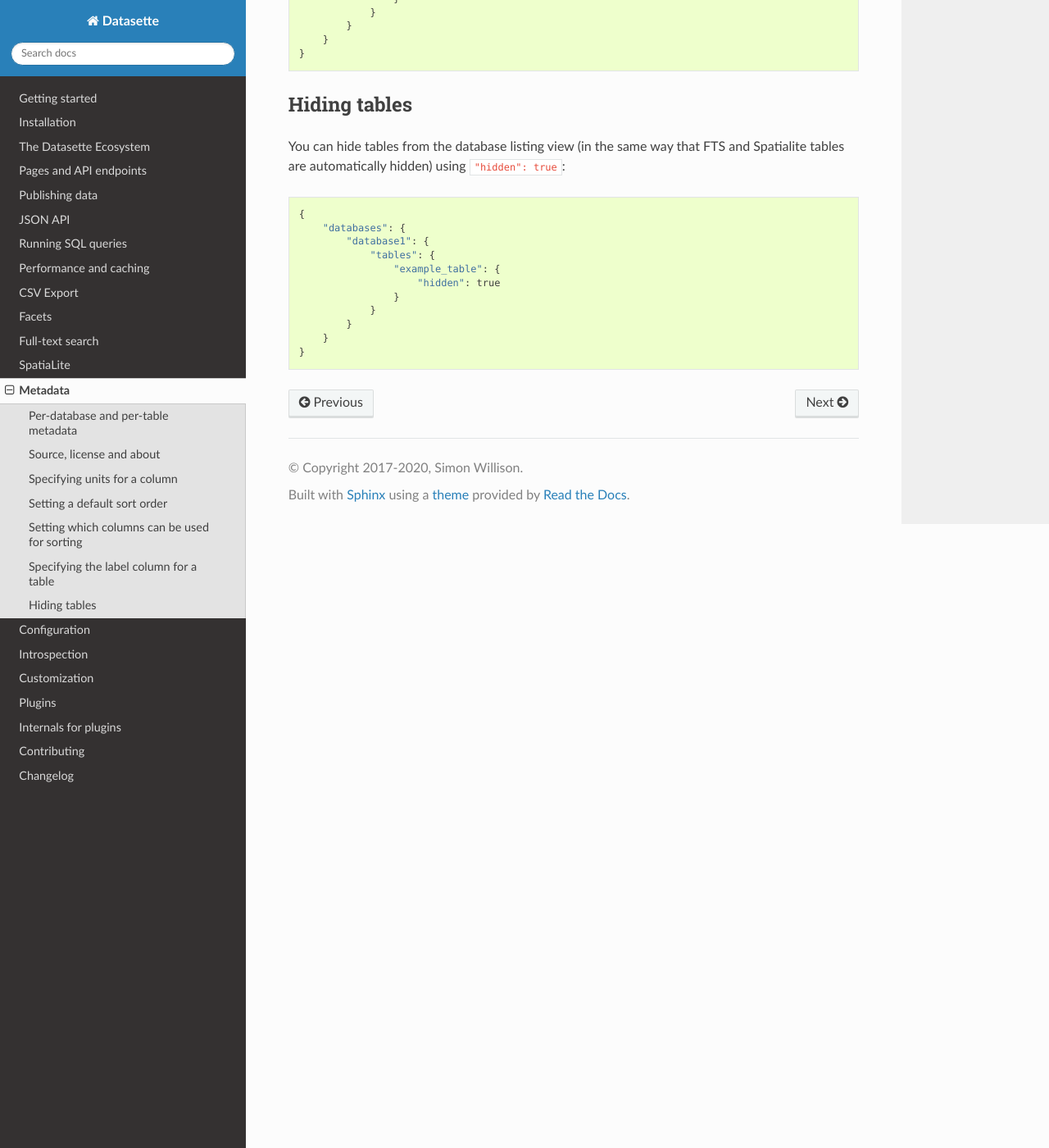
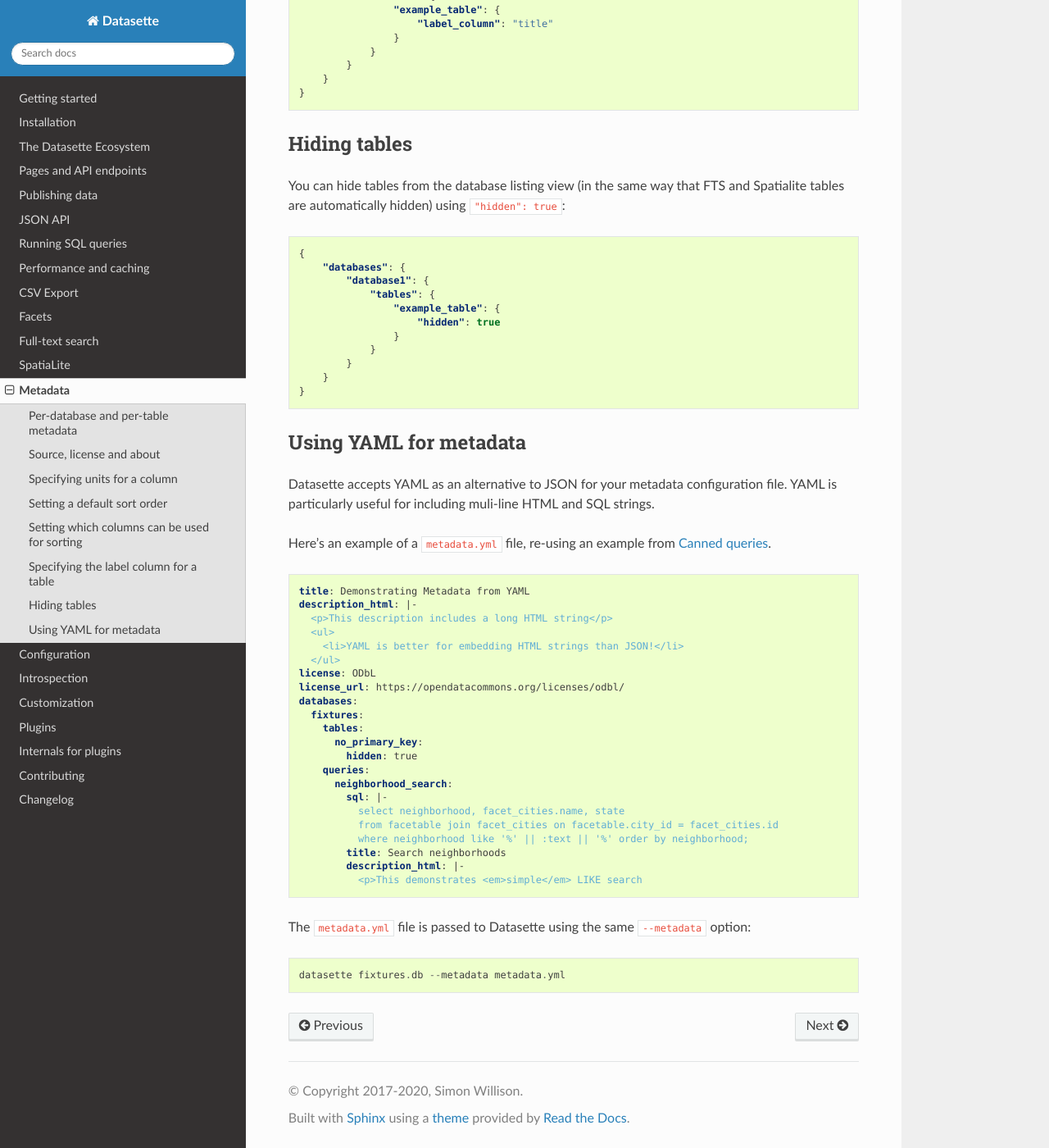
Before and after one commit to simonw/datasette, a Sphinx documentation site: the page built from docs/metadata.rst, in a window 1280 px wide and 1400 px high, scrolled down 4180 px. Shown: the whole window at 82% size. Built offline with Sphinx 7.4.7 and the Read the Docs theme 2.0.0, drawn with Linux system fonts in a browser that asks for light colours; some of the changed text lies outside the part shown.

Commit message:
Added metadata.yml to documentation

```diff
--- a/docs/metadata.rst
+++ b/docs/metadata.rst
@@ -11,7 +11,9 @@
 
     datasette database1.db database2.db --metadata metadata.json
 
-Your ``metadata.json`` file can look something like this::
+Your ``metadata.json`` file can look something like this:
+
+.. code-block:: json
 
     {
         "title": "Custom title for your index page",
@@ -21,6 +23,8 @@
         "source": "Original Data Source",
         "source_url": "http://example.com/"
     }
+
+You can optionally use YAML instead of JSON, see :ref:`metadata_yaml`.
 
 The above metadata will be displayed on the index page of your Datasette-powered
 site. The source and license information will also be included in the footer of
@@ -37,7 +41,9 @@
 footer on every page of the site. The license and source is expected to apply to
 all of your data.
 
-You can also provide metadata at the per-database or per-table level, like this::
+You can also provide metadata at the per-database or per-table level, like this:
+
+.. code-block:: json
 
     {
         "databases": {
@@ -78,7 +84,9 @@
 Datasette supports attaching units to a column, which will be used when displaying
 values from that column. SI prefixes will be used where appropriate.
 
-Column units are configured in the metadata like so::
+Column units are configured in the metadata like so:
+
+.. code-block:: json
 
     {
         "databases": {
@@ -97,7 +105,9 @@
 
 Units are interpreted using Pint_, and you can see the full list of available units in
 Pint's `unit registry`_. You can also add `custom units`_ to the metadata, which will be
-registered with Pint::
+registered with Pint:
+
+.. code-block:: json
 
     {
         "custom_units": [
@@ -114,7 +124,9 @@
 Setting a default sort order
 ----------------------------
 
-By default Datasette tables are sorted by primary key. You can over-ride this default for a specific table using the ``"sort"`` or ``"sort_desc"`` metadata properties::
+By default Datasette tables are sorted by primary key. You can over-ride this default for a specific table using the ``"sort"`` or ``"sort_desc"`` metadata properties:
+
+.. code-block:: json
 
     {
         "databases": {
@@ -128,7 +140,9 @@
         }
     }
 
-Or use ``"sort_desc"`` to sort in descending order::
+Or use ``"sort_desc"`` to sort in descending order:
+
+.. code-block:: json
 
     {
         "databases": {
@@ -149,7 +163,9 @@
 
 Datasette allows any column to be used for sorting by default. If you need to
 control which columns are available for sorting you can do so using the optional
-``sortable_columns`` key::
+``sortable_columns`` key:
+
+.. code-block:: json
 
     {
         "databases": {
@@ -171,7 +187,9 @@
 
 You can also disable sorting entirely by setting ``"sortable_columns": []``
 
-By default, database views in Datasette do not support sorting. You can use ``sortable_columns`` to enable specific sort orders for a view called ``name_of_view`` in the database ``my_database`` like so::
+By default, database views in Datasette do not support sorting. You can use ``sortable_columns`` to enable specific sort orders for a view called ``name_of_view`` in the database ``my_database`` like so:
+
+.. code-block:: json
 
     {
         "databases": {
@@ -199,7 +217,9 @@
 column should be used as the link label.
 
 If your table has more than two columns you can specify which column should be
-used for the link label with the ``label_column`` property::
+used for the link label with the ``label_column`` property:
+
+.. code-block:: json
 
     {
         "databases": {
@@ -217,7 +237,9 @@
 -------------
 
 You can hide tables from the database listing view (in the same way that FTS and
-Spatialite tables are automatically hidden) using ``"hidden": true``::
+Spatialite tables are automatically hidden) using ``"hidden": true``:
+
+.. code-block:: json
 
     {
         "databases": {
@@ -230,3 +252,41 @@
             }
         }
     }
+
+.. _metadata_yaml:
+
+Using YAML for metadata
+-----------------------
+
+Datasette accepts YAML as an alternative to JSON for your metadata configuration file. YAML is particularly useful for including muli-line HTML and SQL strings.
+
+Here's an example of a ``metadata.yml`` file, re-using an example from :ref:`canned_queries`.
+
+.. code-block:: yaml
+
+    title: Demonstrating Metadata from YAML
+    description_html: |-
+      <p>This description includes a long HTML string</p>
+      <ul>
+        <li>YAML is better for embedding HTML strings than JSON!</li>
+      </ul>
+    license: ODbL
+    license_url: https://opendatacommons.org/licenses/odbl/
+    databases:
+      fixtures:
+        tables:
+          no_primary_key:
+            hidden: true
+        queries:
+          neighborhood_search:
+            sql: |-
+              select neighborhood, facet_cities.name, state
+              from facetable join facet_cities on facetable.city_id = facet_cities.id
+              where neighborhood like '%' || :text || '%' order by neighborhood;
+            title: Search neighborhoods
+            description_html: |-
+              <p>This demonstrates <em>simple</em> LIKE search
+
+The ``metadata.yml`` file is passed to Datasette using the same ``--metadata`` option::
+
+    datasette fixtures.db --metadata metadata.yml
```
